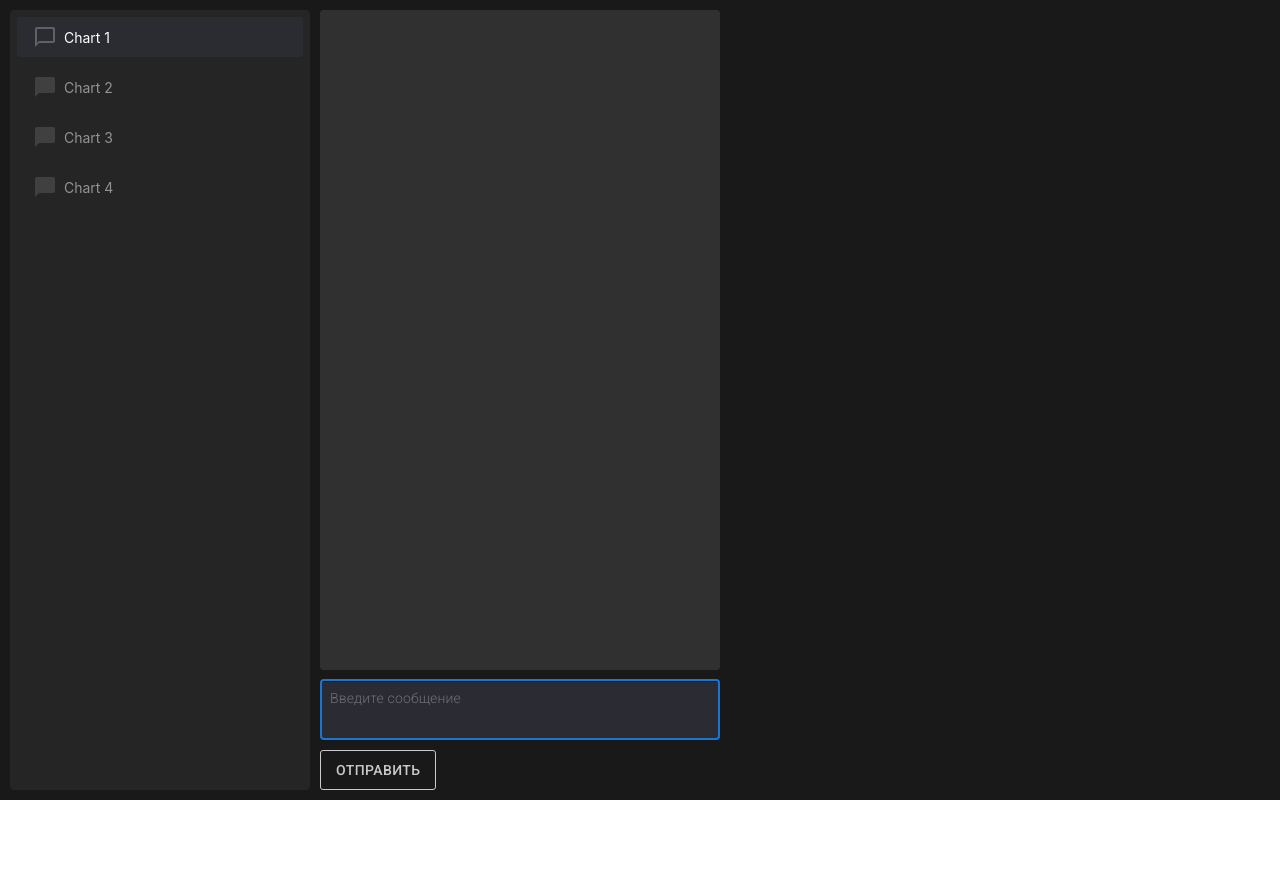
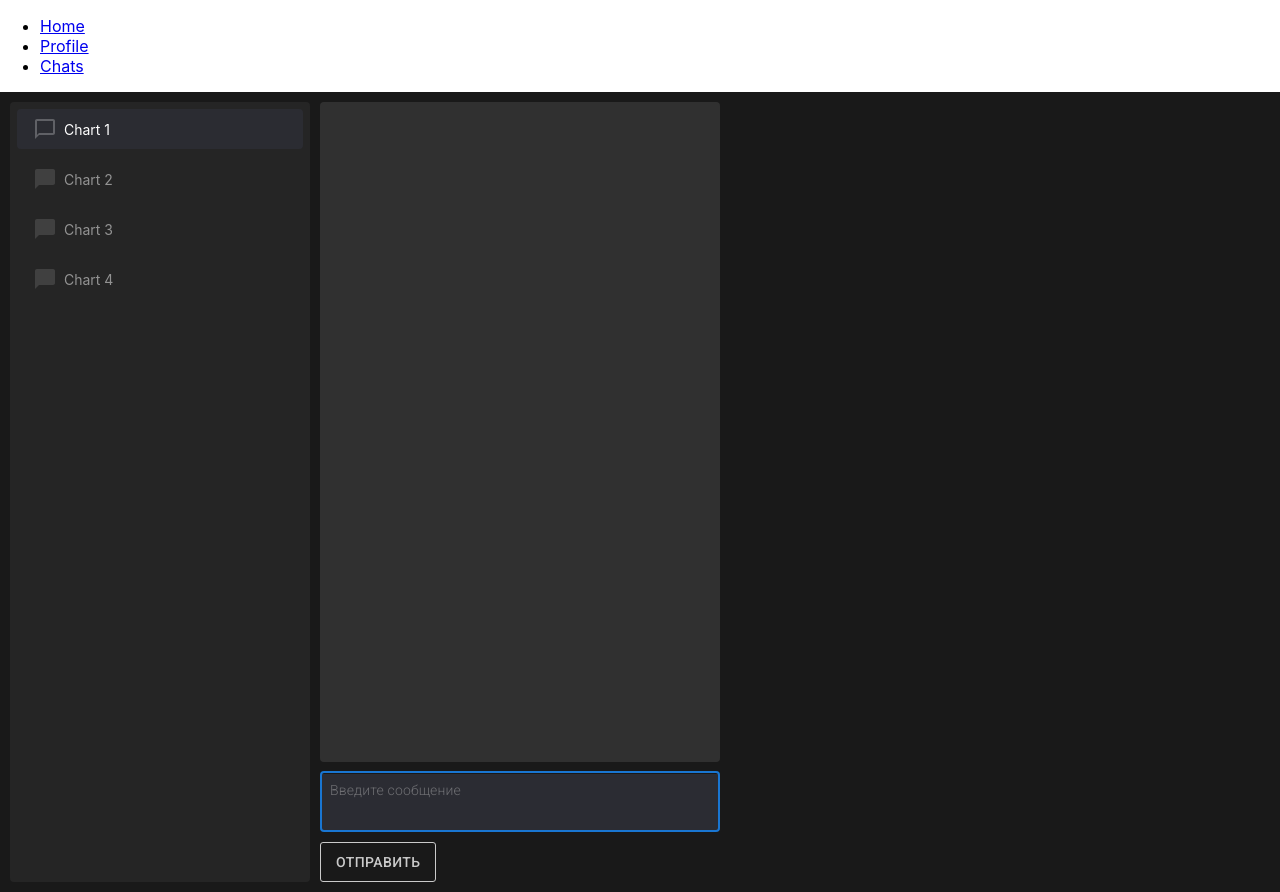
Before and after one commit to AlienAmigo/GB-React, a React (Create React App) app: page /chats in a window 1280 px wide. Before the commit the page ends 800 px from the top, so only its background shows below. Built offline with nearby package versions, Linux system fonts and the light colour scheme.

Commit message:
added MainMenu

```diff
--- a/package.json
+++ b/package.json
@@ -34,6 +34,7 @@
     "node-sass": "^6.0.1",
     "react": "^17.0.2",
     "react-dom": "^17.0.2",
+    "react-router-dom": "^5.0.0",
     "react-scripts": "4.0.3",
     "styled-components": "^5.3.3",
     "typescript": "^4.5.2",
@@ -68,6 +69,7 @@
     ]
   },
   "devDependencies": {
+    "@types/react-router-dom": "^5.3.2",
     "@typescript-eslint/eslint-plugin": "^5.5.0",
     "@typescript-eslint/parser": "^5.5.0",
     "eslint": "^7.32.0",
--- a/src/App.tsx
+++ b/src/App.tsx
@@ -1,49 +1,31 @@
 import React, { useState, useCallback, useEffect } from 'react';
-import MessageForm from 'components/MessageForm';
-import MessageList from 'components/MessageList';
-import ChartList from 'components/ChatList';
-import { AppBox, MessageBox } from 'components/AppWrapper/style';
-import { IMessage } from 'types';
+import { BrowserRouter, Switch, Route, Link } from 'react-router-dom';
+import Profile from 'views/Profile';
+import Chats from 'views/Chats';
+import Home from 'views/Home';
 
 const App = () => {
-  const [messageList, setMessageList] = useState([]);
-
-  const robotMessage =
-    'Да\u00A0здравствуют роботы! Устроим свой Диснейленд с\u00A0Майнкрафтом и\u00A0роботессами!';
-
-  const addMessage = useCallback(
-    (message: IMessage) => setMessageList(state => [...state, message as never]),
-    []
-  );
-
-  useEffect(() => {
-    const lastMessage = messageList[messageList.length - 1];
-    const timerId = setTimeout(() => {
-      if (
-        (lastMessage as IMessage)?.isAuthorHuman === false &&
-        (lastMessage as IMessage)?.isRobot !== true
-      ) {
-        addMessage({
-          text: robotMessage,
-          isRobot: true,
-          isAuthorHuman: false
-        } as never);
-      }
-    }, 1500);
-
-    return () => {
-      clearTimeout(timerId);
-    };
-  }, [messageList, addMessage]);
-
   return (
-    <AppBox>
-      <ChartList />
-      <MessageBox>
-        <MessageList messageList={messageList as never} />
-        <MessageForm addMessage={addMessage as any} />
-      </MessageBox>
-    </AppBox>
+    <BrowserRouter>
+      <nav>
+        <ul>
+          <li className="">
+            <Link to="/">Home</Link>
+          </li>
+          <li className="">
+            <Link to="/profile">Profile</Link>
+          </li>
+          <li className="">
+            <Link to="/chats">Chats</Link>
+          </li>
+        </ul>
+      </nav>
+      <Switch>
+        <Route component={Profile} path="/profile" />
+        <Route component={Chats} path="/chats" />
+        <Route component={Home} path="/" />
+      </Switch>
+    </BrowserRouter>
   );
 };
 
--- /dev/null
+++ b/src/components/Style/style.ts
@@ -0,0 +1,5 @@
+import { styled, css } from '@mui/material/styles';
+
+const STYLES = {};
+
+export default STYLES;
--- /dev/null
+++ b/src/views/Chats/index.tsx
@@ -0,0 +1,50 @@
+import React, { useState, useCallback, useEffect } from 'react';
+import MessageForm from 'components/MessageForm';
+import MessageList from 'components/MessageList';
+import ChartList from 'components/ChatList';
+import { AppBox, MessageBox } from 'components/AppWrapper/style';
+import { IMessage } from 'types';
+
+const Chats = function () {
+  const [messageList, setMessageList] = useState([]);
+
+  const robotMessage =
+    'Да\u00A0здравствуют роботы! Устроим свой Диснейленд с\u00A0Майнкрафтом и\u00A0роботессами!';
+
+  const addMessage = useCallback(
+    (message: IMessage) => setMessageList(state => [...state, message as never]),
+    []
+  );
+
+  useEffect(() => {
+    const lastMessage = messageList[messageList.length - 1];
+    const timerId = setTimeout(() => {
+      if (
+        (lastMessage as IMessage)?.isAuthorHuman === false &&
+        (lastMessage as IMessage)?.isRobot !== true
+      ) {
+        addMessage({
+          text: robotMessage,
+          isRobot: true,
+          isAuthorHuman: false
+        } as never);
+      }
+    }, 1500);
+
+    return () => {
+      clearTimeout(timerId);
+    };
+  }, [messageList, addMessage]);
+
+  return (
+    <AppBox>
+      <ChartList />
+      <MessageBox>
+        <MessageList messageList={messageList as never} />
+        <MessageForm addMessage={addMessage as any} />
+      </MessageBox>
+    </AppBox>
+  );
+};
+
+export default Chats;
--- /dev/null
+++ b/src/views/Home/index.tsx
@@ -0,0 +1,7 @@
+import React, { useState, useCallback, useEffect } from 'react';
+
+const Home = () => {
+  return <>Home</>;
+};
+
+export default Home;
--- /dev/null
+++ b/src/views/Profile/index.tsx
@@ -0,0 +1,7 @@
+import React from 'react';
+
+const Profile = () => {
+  return <>Profile</>;
+};
+
+export default Profile;
```
Also changed, not shown: src/components/Navigation/index.tsx (added, +7 -0 lines), 1 other file (tests, documents, lock files or other folders).
